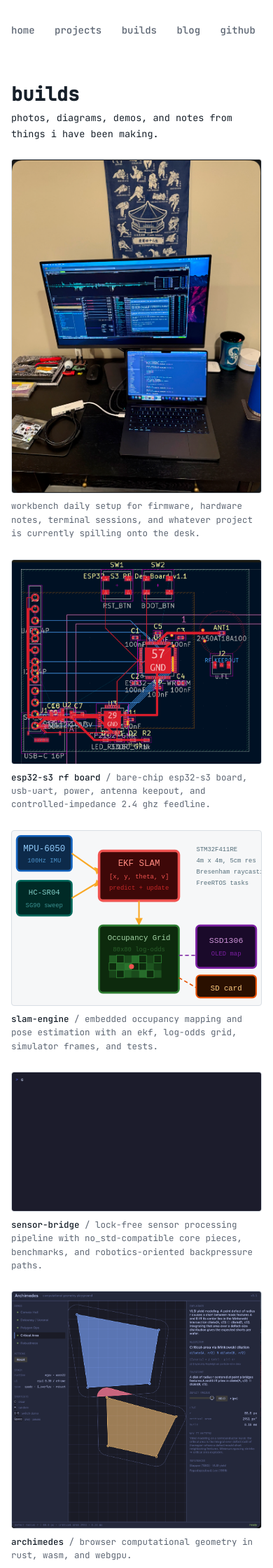
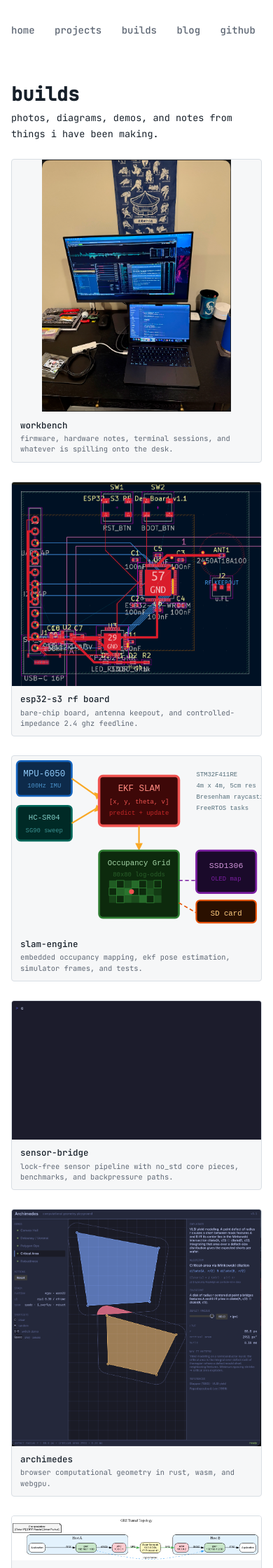
Before and after one commit to HueCodes/HueCodes.github.io, a Jekyll site: the page built from builds.md, in a window 390 px wide. Shown: the top 2240 px of the page at 70% size. Built offline with Jekyll 4.4.1, drawn with Linux system fonts in a browser that asks for light colours; some of the changed text lies outside the part shown.

Commit message:
Stagger builds gallery

```diff
--- a/assets/css/style.css
+++ b/assets/css/style.css
@@ -260,46 +260,70 @@ nav a:hover::after {
 
 /* Builds */
 .craft-stream {
-  display: grid;
-  gap: 2.25rem;
+  column-count: 2;
+  column-gap: 1.25rem;
   margin-top: 1.25rem;
 }
 
 .craft-entry {
+  position: relative;
+  display: inline-block;
+  width: 100%;
   margin: 0;
+  margin-bottom: 1.25rem;
+  break-inside: avoid;
+  overflow: hidden;
+  border: 1px solid var(--border);
+  border-radius: 4px;
+  background: var(--surface);
 }
 
 .craft-entry img {
   display: block;
   width: 100%;
-  max-height: 520px;
+  max-height: 360px;
   object-fit: contain;
-  border: 1px solid var(--border);
-  border-radius: 4px;
-  background: var(--surface);
+  transition: filter 0.16s ease, transform 0.16s ease;
 }
 
-.craft-entry figcaption {
-  margin-top: 0.55rem;
-  color: var(--text-secondary);
-  font-size: 13px;
-  line-height: 1.55;
+.craft-entry:hover img {
+  filter: brightness(0.72);
+  transform: scale(1.01);
 }
 
-.craft-entry figcaption a {
-  color: var(--text);
+.craft-caption {
+  position: absolute;
+  inset: auto 0 0 0;
+  padding: 0.65rem 0.75rem;
+  color: #ffffff;
+  background: linear-gradient(to top, rgba(0, 0, 0, 0.74), rgba(0, 0, 0, 0));
+  opacity: 0;
+  transition: opacity 0.16s ease;
+  font-size: 12px;
+  line-height: 1.45;
+}
+
+.craft-entry:hover .craft-caption {
+  opacity: 1;
+}
+
+.craft-caption a,
+.craft-caption span {
+  display: block;
+  color: #ffffff;
   font-weight: 500;
   text-decoration: none;
 }
 
-.craft-entry figcaption a::after {
-  content: " / ";
-  color: var(--text-secondary);
+.craft-caption small {
+  display: block;
+  margin-top: 0.15rem;
+  color: rgba(255, 255, 255, 0.82);
   font-weight: 400;
 }
 
-.craft-entry figcaption a:hover {
-  color: var(--link-hover);
+.craft-caption a:hover {
+  color: #ffffff;
   text-decoration: underline;
   text-underline-offset: 3px;
 }
@@ -675,10 +699,28 @@ pre code {
   }
 
   .craft-stream {
-    gap: 1.7rem;
+    column-count: 1;
   }
 
-  .craft-entry figcaption {
+  .craft-caption {
+    position: static;
+    opacity: 1;
+    color: var(--text-secondary);
+    background: transparent;
     font-size: 12.5px;
   }
+
+  .craft-caption a,
+  .craft-caption span {
+    color: var(--text);
+  }
+
+  .craft-caption small {
+    color: var(--text-secondary);
+  }
+
+  .craft-entry:hover img {
+    filter: none;
+    transform: none;
+  }
 }
--- a/builds.md
+++ b/builds.md
@@ -19,9 +19,9 @@ title: builds
 <div class="craft-stream">
   <figure class="craft-entry">
     <img src="/assets/images/builds/workbench-setup.png" alt="workbench with laptop, monitor, hardware, and terminal sessions">
-    <figcaption>
-      workbench
-      daily setup for firmware, hardware notes, terminal sessions, and whatever project is currently spilling onto the desk.
+    <figcaption class="craft-caption">
+      <span>workbench</span>
+      <small>firmware, hardware notes, terminal sessions, and whatever is spilling onto the desk.</small>
     </figcaption>
   </figure>
 
@@ -29,9 +29,9 @@ title: builds
     <a href="/hardware/esp32-s3-rf-board/">
       <img src="/assets/images/projects/esp32-s3-rf-board.jpg" alt="esp32-s3 rf development board">
     </a>
-    <figcaption>
+    <figcaption class="craft-caption">
       <a href="/hardware/esp32-s3-rf-board/">esp32-s3 rf board</a>
-      bare-chip esp32-s3 board, usb-uart, power, antenna keepout, and controlled-impedance 2.4 ghz feedline.
+      <small>bare-chip board, antenna keepout, and controlled-impedance 2.4 ghz feedline.</small>
     </figcaption>
   </figure>
 
@@ -39,9 +39,9 @@ title: builds
     <a href="/hardware/slam-engine/">
       <img src="/assets/images/projects/slam-engine.svg" alt="slam-engine architecture sketch">
     </a>
-    <figcaption>
+    <figcaption class="craft-caption">
       <a href="/hardware/slam-engine/">slam-engine</a>
-      embedded occupancy mapping and pose estimation with an ekf, log-odds grid, simulator frames, and tests.
+      <small>embedded occupancy mapping, ekf pose estimation, simulator frames, and tests.</small>
     </figcaption>
   </figure>
 
@@ -49,9 +49,9 @@ title: builds
     <a href="/projects/sensor-bridge/">
       <img src="/assets/images/projects/sensor-bridge-demo.gif" alt="sensor-bridge pipeline demo">
     </a>
-    <figcaption>
+    <figcaption class="craft-caption">
       <a href="/projects/sensor-bridge/">sensor-bridge</a>
-      lock-free sensor processing pipeline with no_std-compatible core pieces, benchmarks, and robotics-oriented backpressure paths.
+      <small>lock-free sensor pipeline with no_std core pieces, benchmarks, and backpressure paths.</small>
     </figcaption>
   </figure>
 
@@ -59,9 +59,9 @@ title: builds
     <a href="https://huecodes.github.io/Archimedes/">
       <img src="/assets/images/projects/archimedes-critical-area.png" alt="archimedes computational geometry view">
     </a>
-    <figcaption>
+    <figcaption class="craft-caption">
       <a href="https://huecodes.github.io/Archimedes/">archimedes</a>
-      browser computational geometry in rust, wasm, and webgpu.
+      <small>browser computational geometry in rust, wasm, and webgpu.</small>
     </figcaption>
   </figure>
 
@@ -69,9 +69,9 @@ title: builds
     <a href="https://github.com/HueCodes/gretun">
       <img src="/assets/images/projects/gretun-tunnel.png" alt="gretun tunnel diagram">
     </a>
-    <figcaption>
+    <figcaption class="craft-caption">
       <a href="https://github.com/HueCodes/gretun">gretun</a>
-      nat-traversing gre-over-fou tunnels, sealed discovery messages, metrics, and linux netlink integration.
+      <small>nat-traversing gre-over-fou tunnels with sealed discovery and linux netlink integration.</small>
     </figcaption>
   </figure>
 
@@ -79,9 +79,9 @@ title: builds
     <a href="/hardware/pid-motor-control/">
       <img src="/assets/images/projects/pid-motor-control.svg" alt="pid motor control diagram">
     </a>
-    <figcaption>
+    <figcaption class="craft-caption">
       <a href="/hardware/pid-motor-control/">pid motor control</a>
-      stm32f411 closed-loop motor controller with imu feedback, uart tuning, and step-response capture.
+      <small>stm32f411 closed-loop motor controller with imu feedback and step-response capture.</small>
     </figcaption>
   </figure>
 
@@ -89,9 +89,9 @@ title: builds
     <a href="/hardware/raft-consensus-mcu/">
       <img src="/assets/images/projects/raft-consensus-mcu.svg" alt="raft consensus mcu cluster diagram">
     </a>
-    <figcaption>
+    <figcaption class="craft-caption">
       <a href="/hardware/raft-consensus-mcu/">raft-consensus-mcu</a>
-      raft leader election and replicated state over a small esp32-s3 cluster.
+      <small>raft leader election and replicated state over a small esp32-s3 cluster.</small>
     </figcaption>
   </figure>
 
@@ -99,9 +99,9 @@ title: builds
     <a href="/projects/udp-relay/">
       <img src="/assets/images/projects/udp-relay-arch.svg" alt="udp relay architecture">
     </a>
-    <figcaption>
+    <figcaption class="craft-caption">
       <a href="/projects/udp-relay/">udp-relay</a>
-      mavlink telemetry fan-out, rate limiting, geojson/kml export, and a field tui.
+      <small>mavlink telemetry fan-out, rate limiting, geojson/kml export, and a field tui.</small>
     </figcaption>
   </figure>
 
@@ -109,9 +109,9 @@ title: builds
     <a href="/projects/dredge/">
       <img src="/assets/images/projects/dredge-demo.svg" alt="dredge firmware analysis demo">
     </a>
-    <figcaption>
+    <figcaption class="craft-caption">
       <a href="/projects/dredge/">dredge</a>
-      firmware and binary vulnerability triage with ghidra decompilation, profile heuristics, and reports.
+      <small>firmware and binary triage with ghidra decompilation, heuristics, and reports.</small>
     </figcaption>
   </figure>
 
@@ -119,9 +119,9 @@ title: builds
     <a href="/projects/go-hunter/">
       <img src="/assets/images/projects/go-hunter-dashboard.png" alt="go-hunter dashboard">
     </a>
-    <figcaption>
+    <figcaption class="craft-caption">
       <a href="/projects/go-hunter/">go-hunter</a>
-      multi-cloud asset discovery, drift detection, background scanning, and dashboard work.
+      <small>multi-cloud asset discovery, drift detection, background scanning, and dashboard work.</small>
     </figcaption>
   </figure>
 </div>
```
